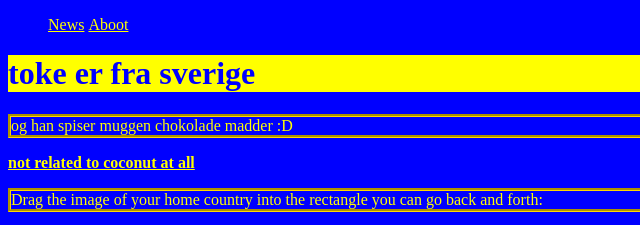
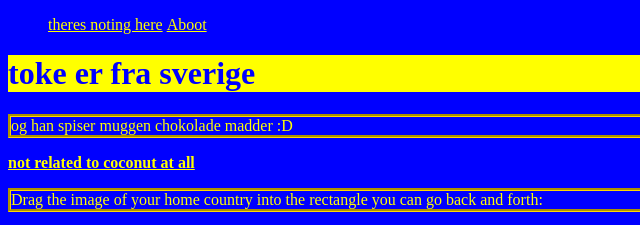
Before and after one commit to numse3d/numse3d.github.io, a plain HTML site: page index.html in a window 1280 px wide. Shown: the top 225 px of the page, 0-640 px from the left. Drawn offline with Linux system fonts and the light colour scheme; grey boxes are pictures that could not be loaded.

Commit message:
Update index.html

```diff
--- a/index.html
+++ b/index.html
@@ -4,7 +4,7 @@
     href="style.css">
 <body>
   <ul>
-    <li><a href="wow _does_not_include_a_country_name.html">News</a></li>
+    <li><a href="wow _does_not_include_a_country_name.html">theres noting here</a></li>
     <li><a href="canada.html">Aboot</a></li>
   </ul>
 <h1 style="color:blue; background-color: yellow;">toke er fra sverige</h1>
```
